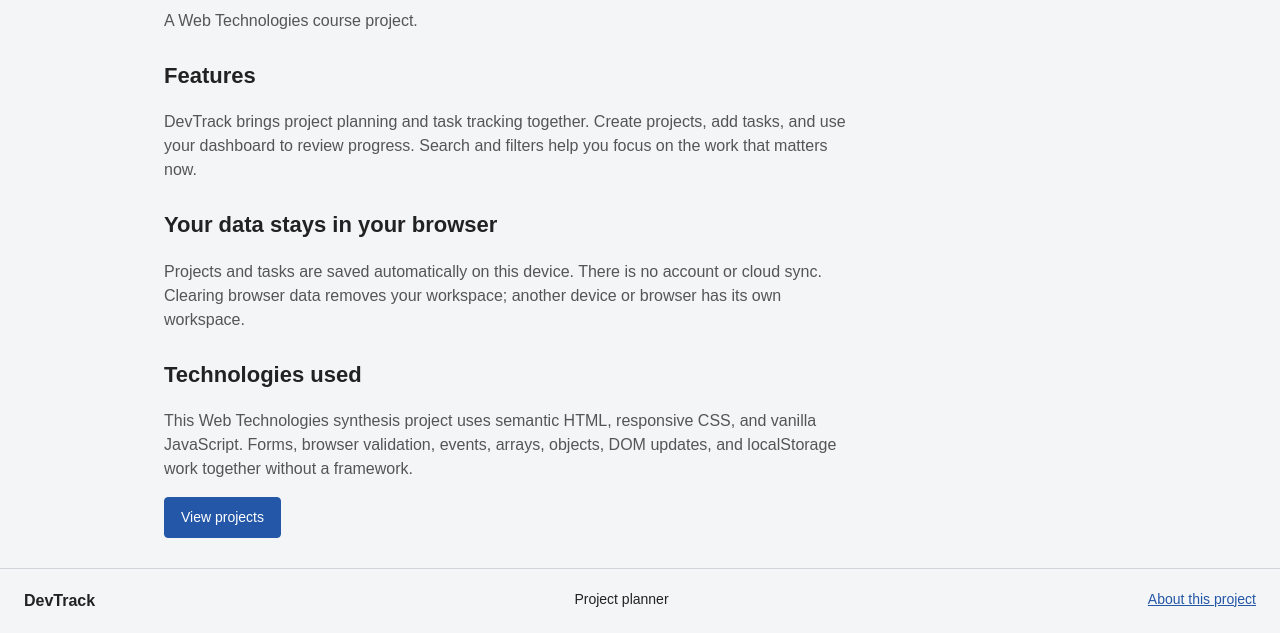
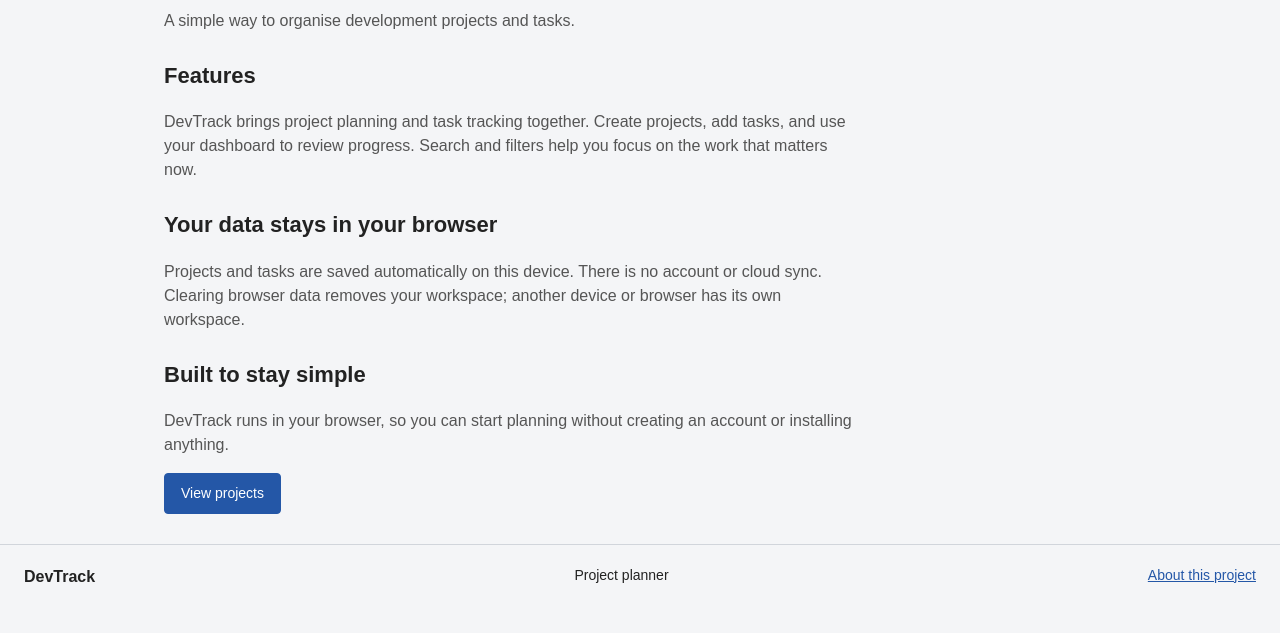
Before and after one commit to Albert-Quainoo/devtrack, a plain HTML site: page about.html in a window 1280 px wide. Shown: the part 197-830 px from the top of the page. After the commit the page ends 806 px from the top, so only its background shows below. Drawn offline with Linux system fonts and the light colour scheme.

Commit message:
Describe DevTrack without course references

```diff
--- a/about.html
+++ b/about.html
@@ -28,7 +28,7 @@
 <header class="page-heading">
 <div>
 <h1>About DevTrack</h1>
-<p>A Web Technologies course project.</p>
+<p>A simple way to organise development projects and tasks.</p>
 </div>
 </header>
 <section class="prose">
@@ -36,8 +36,8 @@
 <p>DevTrack brings project planning and task tracking together. Create projects, add tasks, and use your dashboard to review progress. Search and filters help you focus on the work that matters now.</p>
 <h2>Your data stays in your browser</h2>
 <p>Projects and tasks are saved automatically on this device. There is no account or cloud sync. Clearing browser data removes your workspace; another device or browser has its own workspace.</p>
-<h2>Technologies used</h2>
-<p>This Web Technologies synthesis project uses semantic HTML, responsive CSS, and vanilla JavaScript. Forms, browser validation, events, arrays, objects, DOM updates, and localStorage work together without a framework.</p>
+<h2>Built to stay simple</h2>
+<p>DevTrack runs in your browser, so you can start planning without creating an account or installing anything.</p>
 <a class="button" href="projects.html">View projects</a>
 </section>
 </main>
```
